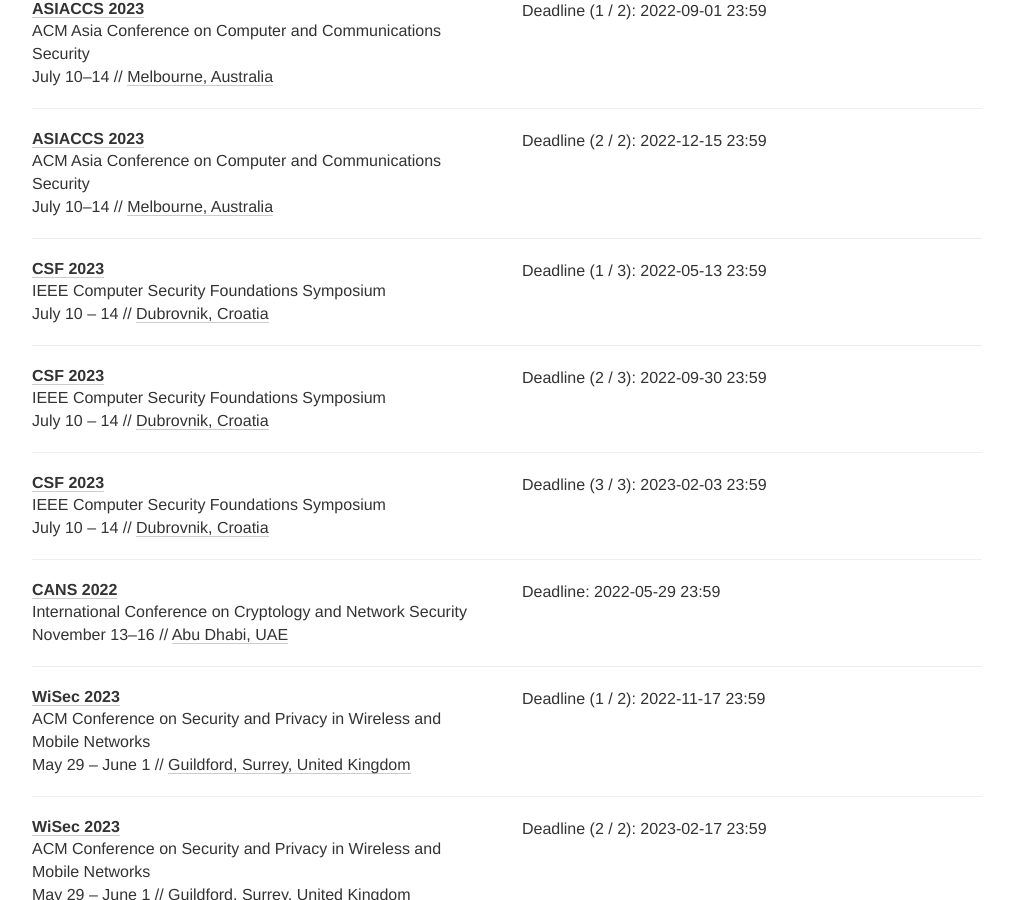
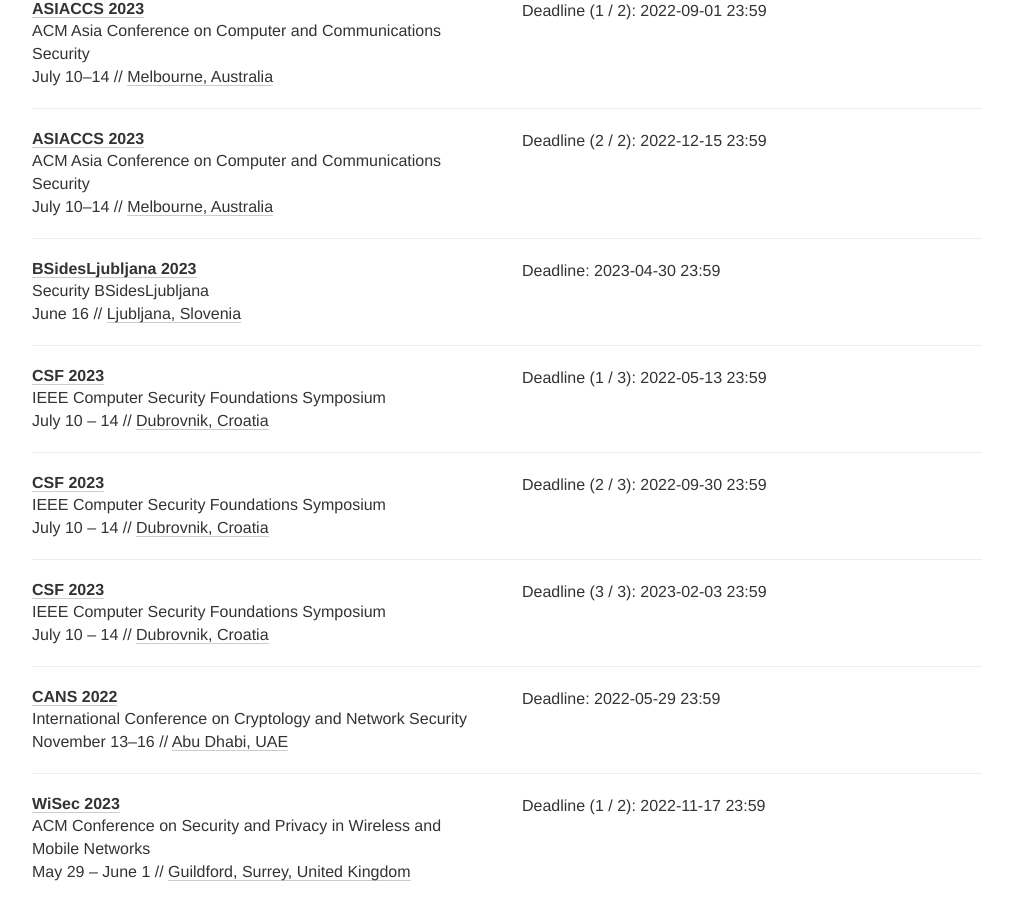
Before and after one commit to sec-deadlines/sec-deadlines.github.io, a Jekyll site: the page built from index.html, in a window 1280 px wide and 900 px high, scrolled down 1640 px. Shown: the whole window, without its empty margins (133-1146 px from the left). Built offline with Jekyll 4.4.1, drawn with Linux system fonts in a browser that asks for light colours; nearby versions of some CDN libraries; comment, search, counter and statistics services are not loaded.

Commit message:
Adding BSidesLjubljana 0x7E7 details

```diff
--- a/_data/conferences.yml
+++ b/_data/conferences.yml
@@ -69,6 +69,17 @@
   date: "July 10-14"
   place: Melbourne, Australia
   tags: [SEC, PRIV, CONF]
+
+- name: BSidesLjubljana
+  description: Security BSidesLjubljana
+  year: 2023
+  link: https://0x7e7.bsidesljubljana.si/
+  timezone: Europe/Ljubljana
+  deadline:
+    - "2023-04-30 23:59"
+  date: "June 16"
+  place: Ljubljana, Slovenia
+  tags: [SEC, PRIV, CRYPTO, CONF]
 
 - name: CSF
   description: IEEE Computer Security Foundations Symposium
```
